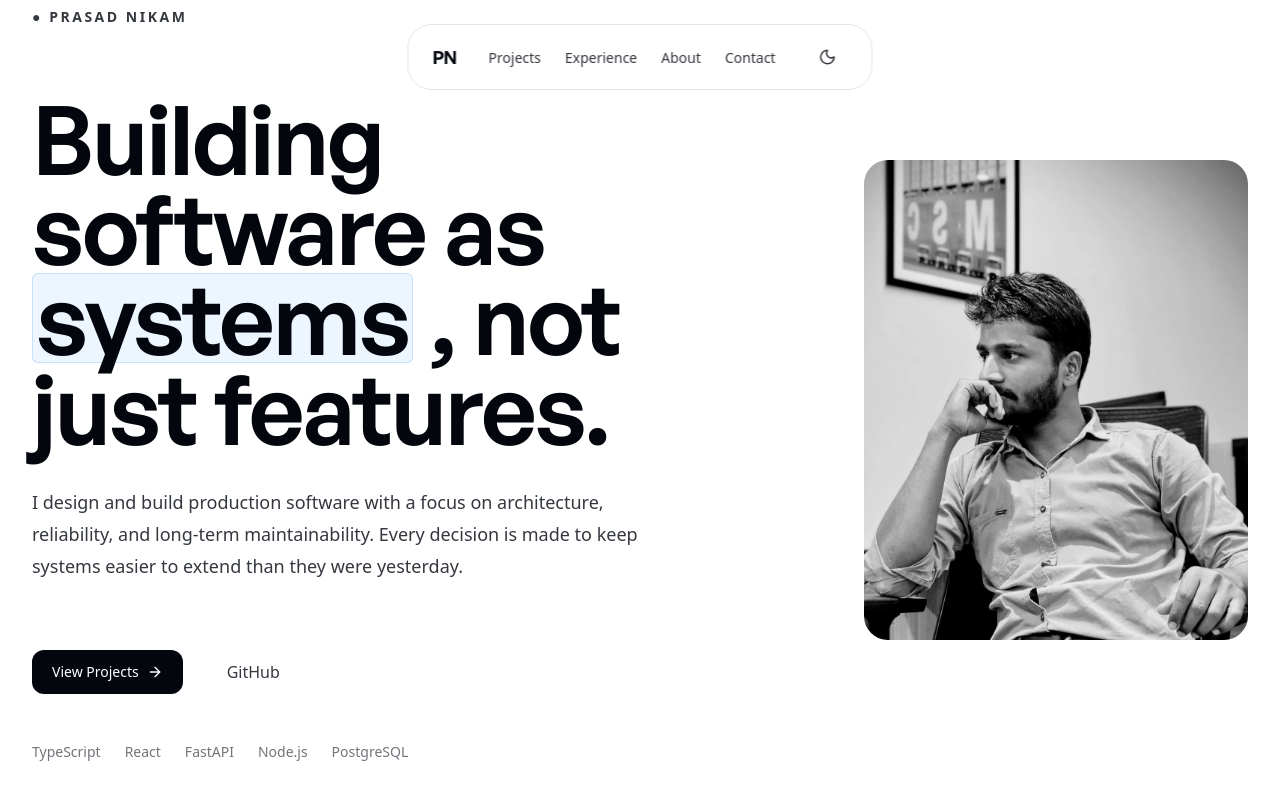
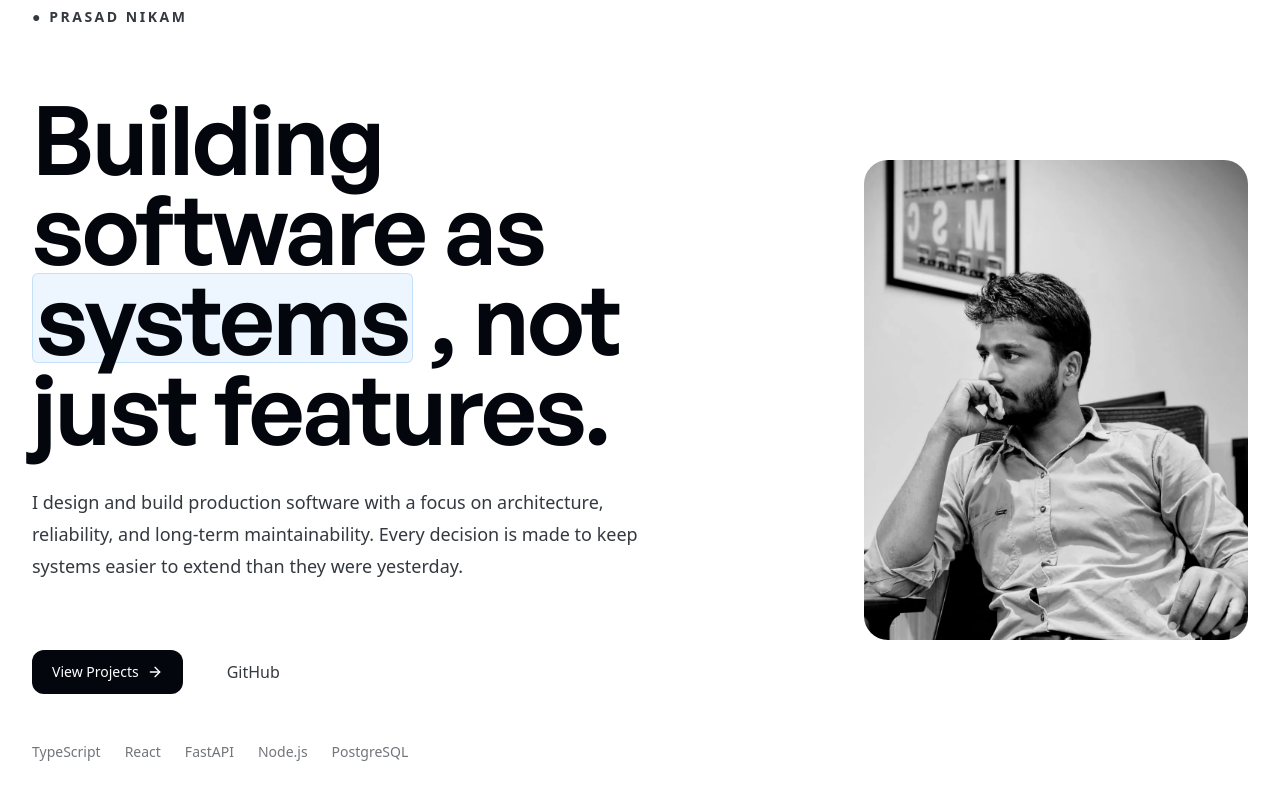
Before and after one commit to prasad-nikam/portfolio-v2, a React (Vite) app: page / in a window 1280 px wide. Built offline with nearby package versions, Linux system fonts and the light colour scheme; some icons are missing.

Commit message:
update(nav): desktop navbar behavior

```diff
--- a/src/app/layouts/MainLayout.tsx
+++ b/src/app/layouts/MainLayout.tsx
@@ -5,7 +5,6 @@ export function MainLayout() {
   return (
     <>
       <Navigation />
-
       <main>
         <Outlet />
       </main>
--- a/src/features/navigation/components/Navigation.tsx
+++ b/src/features/navigation/components/Navigation.tsx
@@ -1,42 +1,29 @@
-import { AnimatePresence, motion } from "motion/react";
-
+import { motion } from "motion/react";
 import { NavigationDesktop } from "./NavigationDesktop";
 import { NavigationMobile } from "./NavigationMobile";
-// import { useScrollTrigger } from "../hooks/useScrollTrigger";
+import { useScrollTrigger } from "../hooks/useScrollTrigger";
 
 export function Navigation() {
-  const showNavigation = true;
+  const showNavigation = useScrollTrigger();
 
   return (
     <>
-      <AnimatePresence>
-        {showNavigation && (
       <motion.div
-            initial={{
-              opacity: 0,
-              y: -12,
-              scale: 0.98,
-            }}
+        className="fixed inset-x-0 top-0 z-50"
         animate={{
-              opacity: 1,
-              y: 0,
-              scale: 1,
-            }}
-            exit={{
-              opacity: 0,
-              y: -12,
-              scale: 0.98,
+          opacity: showNavigation ? 1 : 0,
+          y: showNavigation ? 0 : -12,
         }}
         transition={{
-              duration: 0.22,
-              ease: "easeOut",
+          duration: 0.2,
+        }}
+        style={{
+          pointerEvents: showNavigation ? "auto" : "none",
         }}
       >
         <NavigationDesktop />
         <NavigationMobile />
       </motion.div>
-        )}
-      </AnimatePresence>
     </>
   );
 }
--- a/src/features/navigation/components/NavigationDesktop.tsx
+++ b/src/features/navigation/components/NavigationDesktop.tsx
@@ -6,7 +6,7 @@ export function NavigationDesktop() {
   return (
     // top-8 ()
     <nav className="fixed top-6 left-1/2 z-50 hidden -translate-x-1/2 lg:block">
-      <div className="flex items-center gap-8 rounded-3xl border border-(--color-border) bg-(--color-surface)/80 px-6 py-3 backdrop-blur-md">
+      <div className="flex items-center gap-6 rounded-3xl border border-(--color-border)/60 bg-(--color-surface)/72 px-6 py-3.5 shadow-xs backdrop-blur-xl">
         <span className="font-display text-lg font-semibold tracking-tight">PN</span>
 
         <ul className="flex items-center gap-6">
--- a/src/features/navigation/components/NavigationMobile.tsx
+++ b/src/features/navigation/components/NavigationMobile.tsx
@@ -3,7 +3,7 @@ import { Menu } from "lucide-react";
 export function NavigationMobile() {
   return (
     <nav className="fixed top-4 right-0 left-0 z-50 lg:hidden">
-      <div className="mx-auto flex max-w-(--container-xl) items-center justify-between px-6">
+      <div className="mx-auto flex max-w-xl items-center justify-between px-6">
         <button
           type="button"
           className="font-display text-lg font-semibold tracking-tight text-(--color-ink)"
```
Lines whose indentation alone changed are shown as unchanged.
